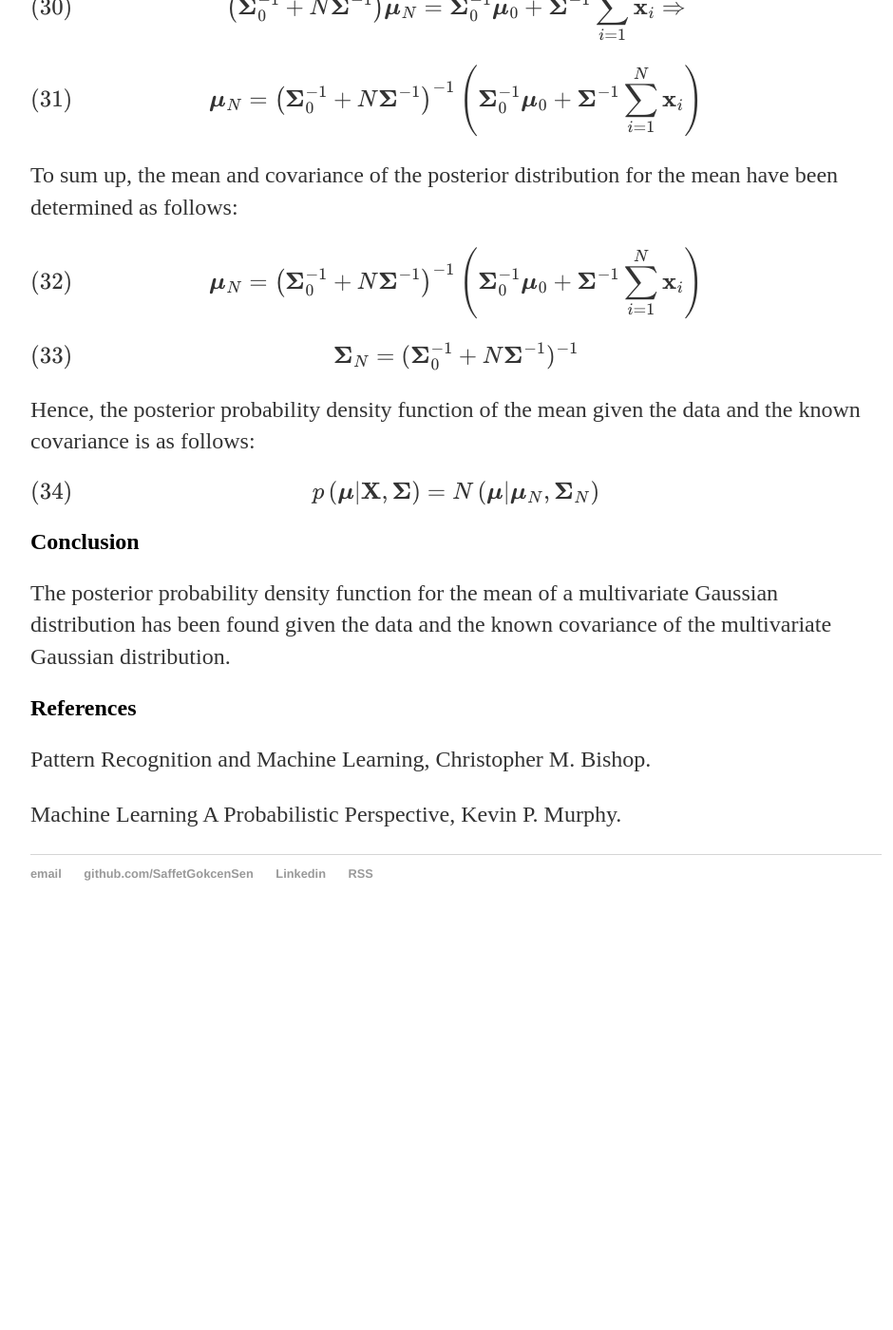
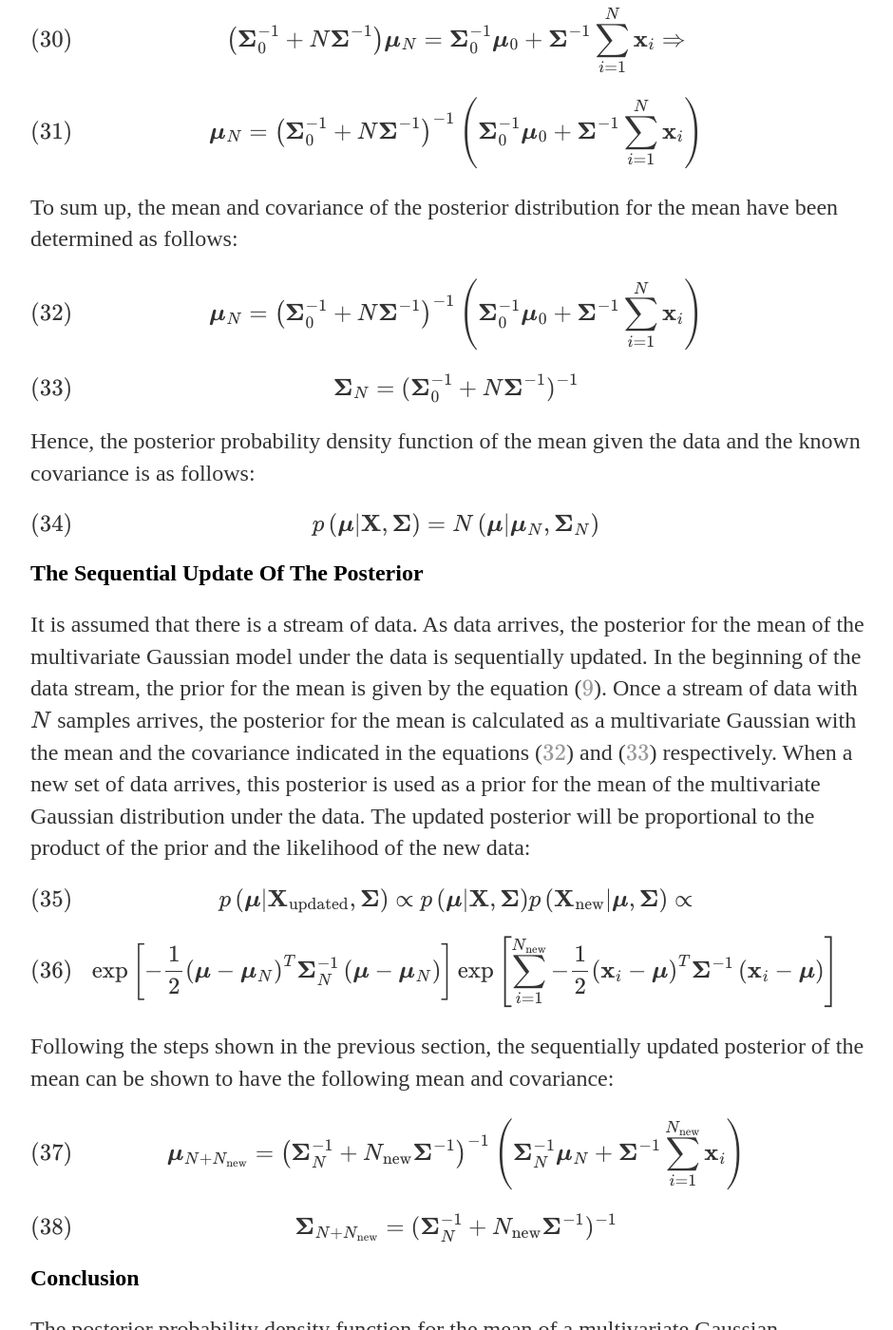
Before and after one commit to SaffetGokcenSen/saffetgokcensen.github.io, a Jekyll site: the page built from _posts/2020-09-13-inferring-the-mean-of-a-multivariate-normal-distribution-with-known-covariance-from-the-available-data.md, in a window 1280 px wide and 1400 px high, scrolled down 4489 px. Shown: the whole window at 95% size, without its empty margins (160-1100 px from the left). Built offline with Jekyll 4.4.1, drawn with Linux system fonts in a browser that asks for light colours; before the commit the page ends 5476 px from its top, so only the background shows below that; some of the changed text lies outside the part shown.

Commit message:
added sequential update and Jupyter link

```diff
--- a/_posts/2020-09-13-inferring-the-mean-of-a-multivariate-normal-distribution-with-known-covariance-from-the-available-data.md
+++ b/_posts/2020-09-13-inferring-the-mean-of-a-multivariate-normal-distribution-with-known-covariance-from-the-available-data.md
@@ -3,14 +3,12 @@ layout: post
 author: SAFFET GÖKÇEN ŞEN
 title: Inferring The Mean Of A Multivariate Normal Distribution With Known Covariance From The Available Data
 ---
-
 ## Introduction
 It is assumed that there is a set of vector data. These vectors are assumed to be from a multivariate Gaussian distribution:
 \begin{equation}
     \textbf{x}\_{i} \sim N\left(\boldsymbol{\mu}, \boldsymbol{\Sigma}\right) \ \left(i=1, 2, 3, \dotso , N\right)
 \end{equation}
-It is assumed that $\boldsymbol{\mu}$ is unknown while $\boldsymbol{\Sigma}$ is known. First, the likelihood of the data given the mean and the covariance will be obtained. Then, the prior for the mean will be set. Lastly, the posterior distribution of $\boldsymbol{\mu}$ is to be obtained.
-
+It is assumed that $\boldsymbol{\mu}$ is unknown while $\boldsymbol{\Sigma}$ is known. First, the likelihood of the data given the mean and the covariance will be obtained. Then, the prior for the mean will be set. Lastly, the posterior distribution of $\boldsymbol{\mu}$ is to be obtained. The link for a sample implementation in a Jupyter notebook is given in the conclusion section.
 ## The Likelihood
 The likelihood is the probability of the occurrence of the data at hand. In the calculation of the likelihood, data samples are supposed to be independent. The likelihood is denoted by $p\left(\textbf{X}|\boldsymbol{\mu}, \boldsymbol{\Sigma}\right)$ and has the following mathematical expression:
 \begin{equation}
@@ -79,11 +77,11 @@ and the covariance
         \mathbf{0} & \mathbf{0} & \mathbf{0} & \dotso & \boldsymbol{\Sigma}
     \end{bmatrix}.
 \end{equation}
-
 ## The Posterior
 The prior for the mean of the data at hand is chosen as a Gaussian which is given as follows:
 \begin{equation}
     p\left(\boldsymbol{\mu}\right)=N\left(\boldsymbol{\mu}| \boldsymbol{\mu}\_{0}, \boldsymbol{\Sigma}\_{0}\right)=\frac{1}{\left(2\pi\right)^{D/2}\left | \boldsymbol{\Sigma}\_{0} \right |^{1/2}}\exp\left[-\frac{1}{2}\left(\boldsymbol{\mu}-\boldsymbol{\mu}\_{0}\right)^{T}\boldsymbol{\Sigma}\_{0}^{-1}\left(\boldsymbol{\mu}-\boldsymbol{\mu}\_{0}\right)\right]
+    \label{prior}
 \end{equation}
 The posterior for the mean of the data at hand is proportional to the product of the prior and the likelihood:
 \begin{equation}
@@ -160,19 +158,35 @@ The precision $\boldsymbol{\Lambda}\_{N}$ of the posterior distribution of the m
 To sum up, the mean and covariance of the posterior distribution for the mean have been determined as follows:
 \begin{equation}
     \boldsymbol{\mu}\_{N}=\left(\boldsymbol{\Sigma}\_{0}^{-1}+N\boldsymbol{\Sigma}^{-1}\right)^{-1}\left(\boldsymbol{\Sigma}\_{0}^{-1}\boldsymbol{\mu}\_{0}+\boldsymbol{\Sigma}^{-1}\sum\_{i=1}^{N}\mathbf{x}\_{i}\right)
+    \label{posterior\_mean\_N}
 \end{equation}
 \begin{equation}
     \boldsymbol{\Sigma}\_{N}=(\boldsymbol{\Sigma}\_{0}^{-1}+N\boldsymbol{\Sigma}^{-1})^{-1}
+    \label{posterior\_covariance\_N}
 \end{equation}
 Hence, the posterior probability density function of the mean given the data and the known covariance is as follows:
 \begin{equation}
     p\left(\boldsymbol{\mu}|\mathbf{X}, \boldsymbol{\Sigma}\right)=N\left(\boldsymbol{\mu}|\boldsymbol{\mu}\_{N}, \boldsymbol{\Sigma}\_{N}\right)
 \end{equation}
+## The Sequential Update Of The Posterior
+It is assumed that there is a stream of data. As data arrives, the posterior for the mean of the multivariate Gaussian model under the data is sequentially updated. In the beginning of the data stream, the prior for the mean is given by the equation (\ref{prior}). Once a stream of data with $N$ samples arrives, the posterior for the mean is calculated as a multivariate Gaussian with the mean and the covariance indicated in the equations (\ref{posterior\_mean\_N}) and (\ref{posterior\_covariance\_N}) respectively. When a new set of data arrives, this posterior is used as a prior for the mean of the multivariate Gaussian distribution under the data. The updated posterior will be proportional to the product of the prior and the likelihood of the new data:
+\begin{equation}
+    p\left(\boldsymbol{\mu}|\mathbf{X}\_{\text{updated}}, \boldsymbol{\Sigma}\right) \propto p\left(\boldsymbol{\mu}|\mathbf{X}, \boldsymbol{\Sigma}\right) p\left(\mathbf{X}\_{\text{new}}|\boldsymbol{\mu}, \boldsymbol{\Sigma}\right) \propto
+\end{equation}
+\begin{equation}
+    \exp\left[-\frac{1}{2}\left(\boldsymbol{\mu}-\boldsymbol{\mu}\_{N}\right)^{T}\boldsymbol{\Sigma}\_{N}^{-1}\left(\boldsymbol{\mu}-\boldsymbol{\mu}\_{N}\right)\right]\exp \left[\sum\_{i=1}^{N\_{\text{new}}}-\frac{1}{2}\left(\textbf{x}\_{i}-\boldsymbol{\mu}\right)^{T}\boldsymbol{\Sigma}^{-1} \left(\textbf{x}\_{i}-\boldsymbol{\mu}\right)\right]
+\end{equation}
+Following the steps shown in the previous section, the sequentially updated posterior of the mean can be shown to have the following mean and covariance:
+\begin{equation}
+    \boldsymbol{\mu}\_{N+N\_{\text{new}}}=\left(\boldsymbol{\Sigma}\_{N}^{-1}+N\_{\text{new}}\boldsymbol{\Sigma}^{-1}\right)^{-1}\left(\boldsymbol{\Sigma}\_{N}^{-1}\boldsymbol{\mu}\_{N}+\boldsymbol{\Sigma}^{-1}\sum\_{i=1}^{N\_{\text{new}}}\mathbf{x}\_{i}\right)
+\end{equation}
+\begin{equation}
+    \boldsymbol{\Sigma}\_{N+N\_{\text{new}}}=(\boldsymbol{\Sigma}\_{N}^{-1}+N\_{\text{new}}\boldsymbol{\Sigma}^{-1})^{-1}
+\end{equation}
+## Conclusion
+The posterior probability density function for the mean of a multivariate Gaussian distribution has been found given the data and the known covariance of the multivariate Gaussian distribution. A typical use case which is the sequential update of the posterior has been considered. It has been shown how to update the posterior as new data arrives. A sample implementation in a Jupyter notebook is given on [this link](https://github.com/SaffetGokcenSen/Gaussian-Models/blob/master/inferring_the_mean_of_an_mvn.ipynb).
+## References
 
-## Conclusion
-The posterior probability density function for the mean of a multivariate Gaussian distribution has been found given the data and the known covariance of the multivariate Gaussian distribution.
-
-## References
 Pattern Recognition and Machine Learning, Christopher M. Bishop.
 
 Machine Learning A Probabilistic Perspective, Kevin P. Murphy.
```
